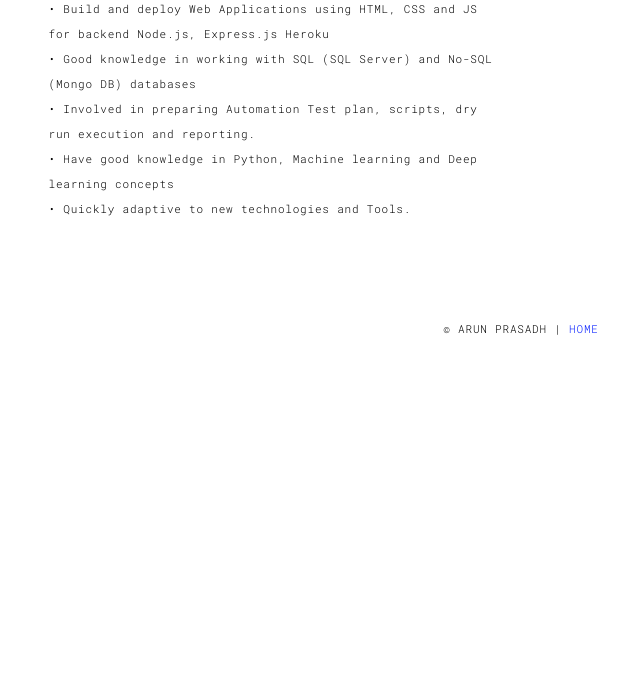
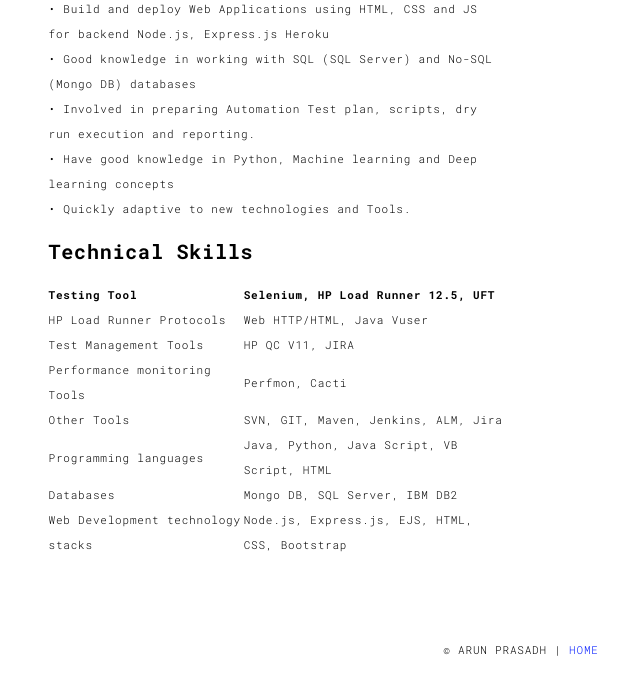
Before and after one commit to Arunprasadh93/portfo, a Flask app: page /about.html in a window 1280 px wide. Shown: the part 892-1579 px from the top of the page, without its empty margins (119-759 px from the left). Before the commit the page ends 1227 px from the top, so only its background shows below. Run offline with Flask 2, Linux system fonts and the light colour scheme; some libraries are stand-ins or nearby versions.

Commit message:
added technical skillstable

```diff
--- a/templates/about.html
+++ b/templates/about.html
@@ -77,11 +77,46 @@
                     • Expertise in Defect Reporting and Tracking using HP ALM and JIRA.<br>
                     • Involved in preparing various Performance Test Plan, Script creation, analysis and Test Reports.<br>
                     • Build and deploy Web Applications using HTML, CSS and JS for backend Node.js, Express.js Heroku<br>
-                    •	Good knowledge in working with SQL (SQL Server) and No-SQL (Mongo DB) databases<br>
+                    • Good knowledge in working with SQL (SQL Server) and No-SQL (Mongo DB) databases<br>
                     • Involved in preparing Automation Test plan, scripts, dry run execution and reporting.<br>
                     • Have good knowledge in Python, Machine learning and Deep learning concepts<br>
                     • Quickly adaptive to new technologies and Tools.<br>
                   </p>
+                  <h3>Technical Skills</h3>
+                  <table style="width:100%">
+                    <tr>
+                      <th>Testing Tool</th>
+                      <th>Selenium, HP Load Runner 12.5, UFT</th>
+                    </tr>
+                    <tr>
+                      <td>HP Load Runner Protocols</td>
+                      <td>Web HTTP/HTML, Java Vuser</td>
+                    </tr>
+                    <tr>
+                      <td>Test Management Tools</td>
+                      <td>HP QC V11, JIRA</td>
+                    </tr>
+                    <tr>
+                      <td>Performance monitoring Tools</td>
+                      <td>Perfmon, Cacti</td>
+                    </tr>
+                    <tr>
+                      <td>Other Tools</td>
+                      <td>SVN, GIT, Maven, Jenkins, ALM, Jira</td>
+                    </tr>
+                    <tr>
+                      <td>Programming languages</td>
+                      <td>Java, Python, Java Script, VB Script, HTML</td>
+                    </tr>
+                    <tr>
+                      <td>Databases</td>
+                      <td>Mongo DB, SQL Server, IBM DB2 </td>
+                    </tr>
+                    <tr>
+                      <td>Web Development technology stacks </td>
+                      <td>Node.js, Express.js, EJS, HTML, CSS, Bootstrap</td>
+                    </tr>
+                  </table>
                 </div>
                 <div class="col-xs-12 col-md-6">
                   <img src="./static/assets/images/profil.jpg" class="img-responsive" alt="">
```
